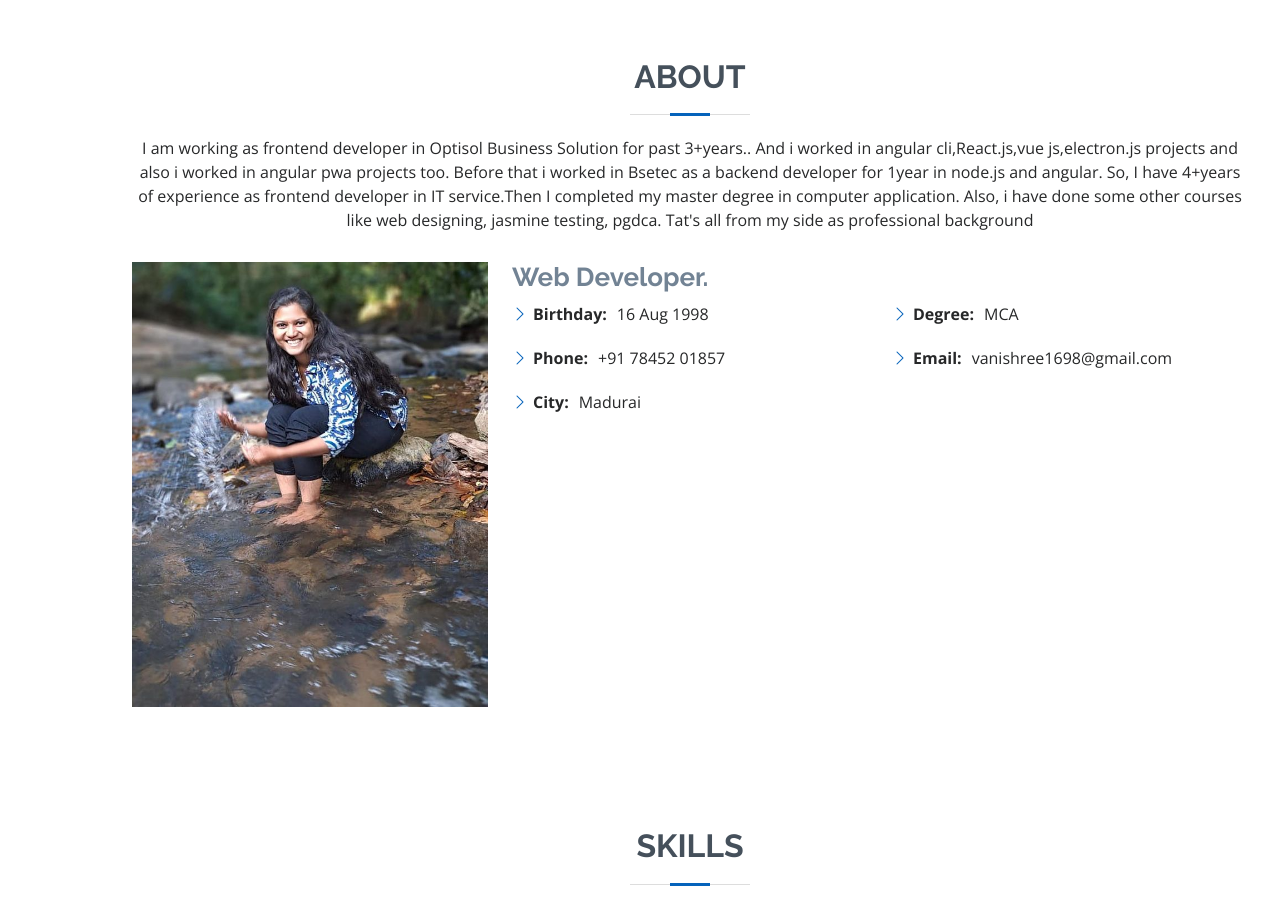
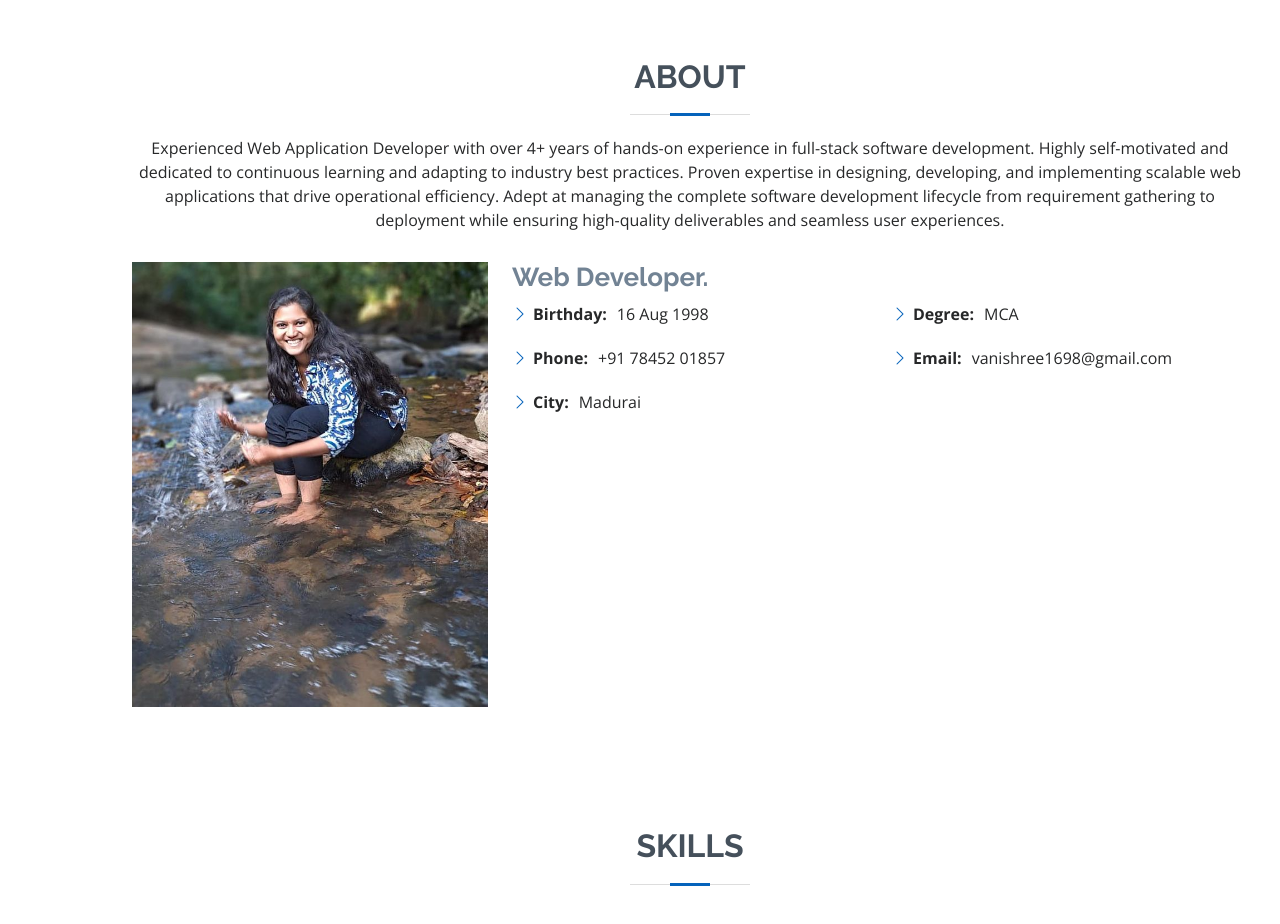
Before and after one commit to vanishree165/portfolio, a plain HTML site: page index.html in a window 1280 px wide. Shown: the part 802-1726 px from the top of the page. Drawn offline with nearby package versions, Linux system fonts and the light colour scheme.

Commit message:
Updated Experience Summary

```diff
--- a/index.html
+++ b/index.html
@@ -69,8 +69,7 @@
 
         <div class="section-title">
           <h2>About</h2>
-          <p>I am working as frontend developer in Optisol Business Solution for past 3+years.. And i worked in angular cli,React.js,vue js,electron.js projects and also i worked in angular pwa projects too.
-             Before that i worked in Bsetec as a backend developer for 1year in node.js and angular. So, I have 4+years of experience as frontend developer in IT service.Then I completed my master degree in computer application. Also, i have done some other courses like web designing, jasmine testing, pgdca. Tat's all from my side as professional background </p>
+          <p>Experienced Web Application Developer with over 4+ years of hands-on experience in full-stack software development. Highly self-motivated and dedicated to continuous learning and adapting to industry best practices. Proven expertise in designing, developing, and implementing scalable web applications that drive operational efficiency. Adept at managing the complete software development lifecycle from requirement gathering to deployment while ensuring high-quality deliverables and seamless user experiences. </p>
         </div>
 
         <div class="row">
```
